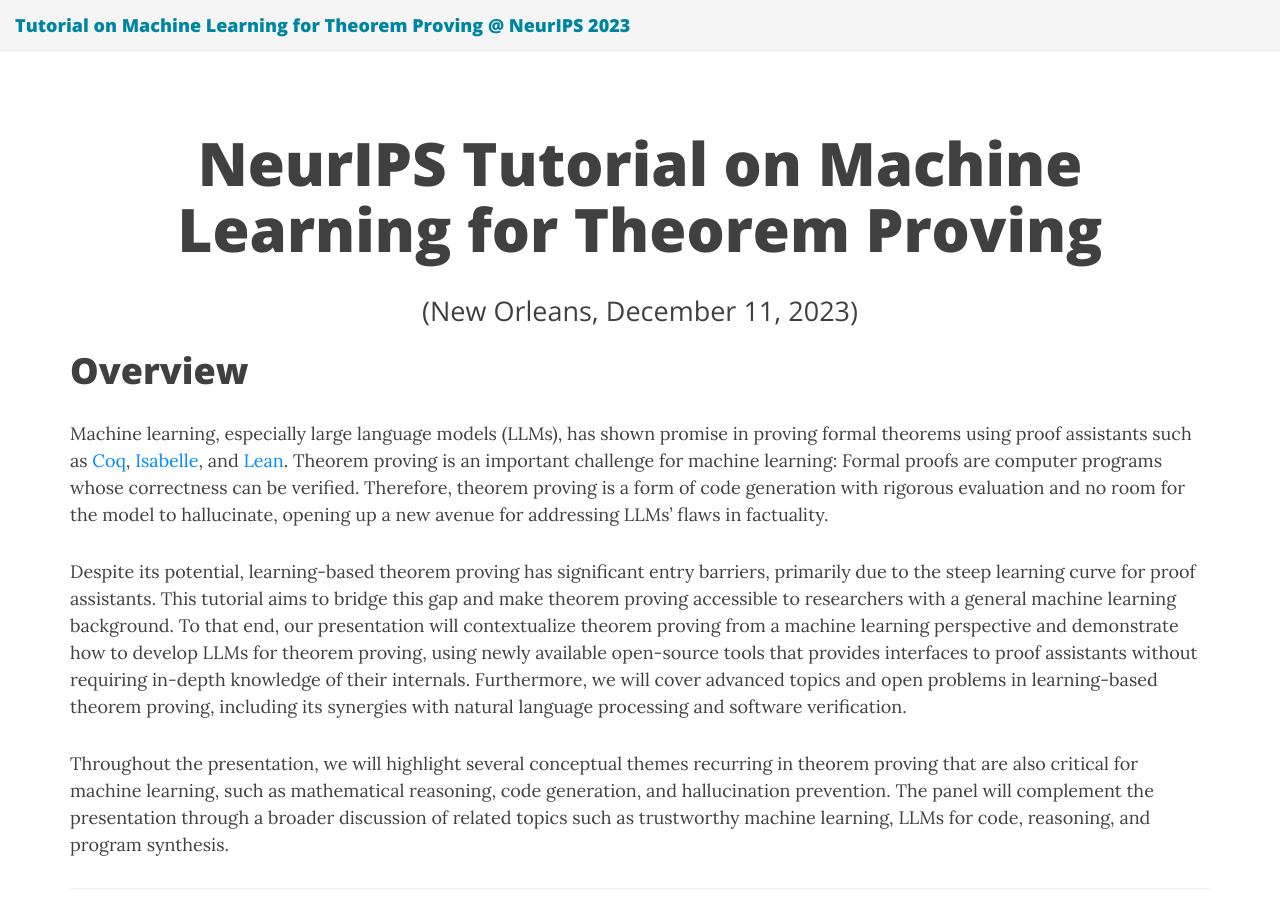
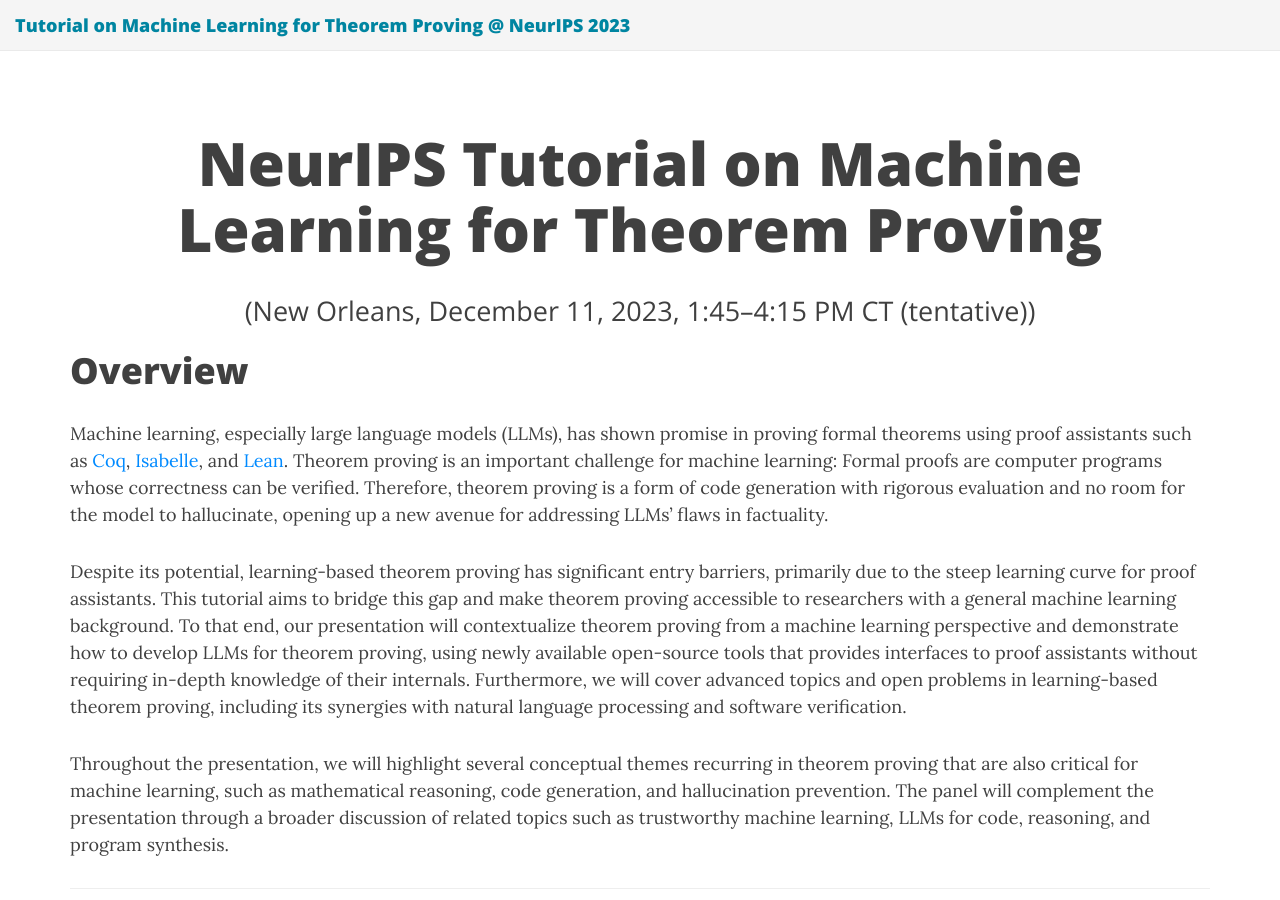
Before and after one commit to machine-learning-for-theorem-proving/machine-learning-for-theorem-proving.github.io, a Jekyll site: the page built from index.md, in a window 1280 px wide and 900 px high. Built offline with Jekyll 4.4.1, drawn with Linux system fonts in a browser that asks for light colours; nearby versions of some CDN libraries.

Commit message:
Update index.md

```diff
--- a/index.md
+++ b/index.md
@@ -3,7 +3,7 @@ layout: page
 title: NeurIPS Tutorial on Machine Learning for Theorem Proving
 ---
 <div class="venue" style="font-size: 27px; display: block; font-family: 'Open Sans', 'Helvetica Neue', Helvetica, Arial, sans-serif; font-weight: 300; color: #404040; text-align: center;">
-  (New Orleans, December 11, 2023)
+  (New Orleans, December 11, 2023, 1:45–4:15 PM CT (tentative))
 </div>
 
 
```
